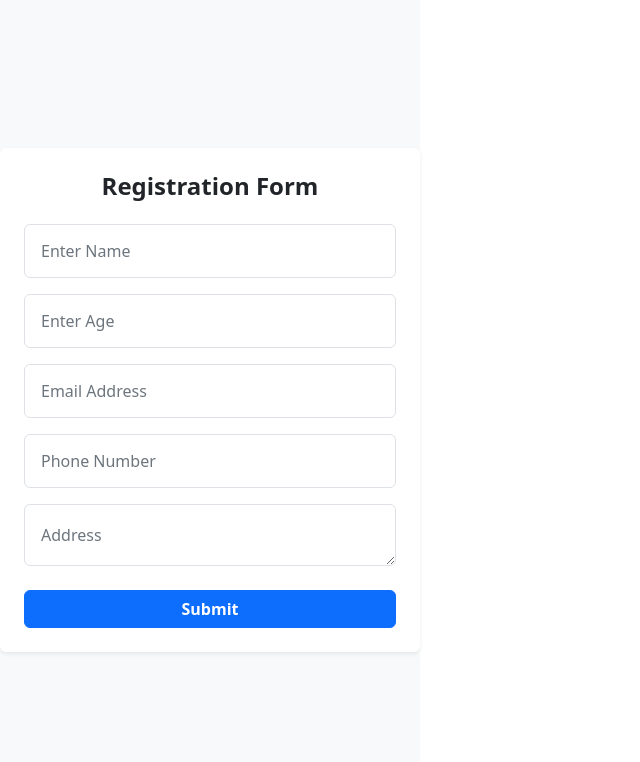
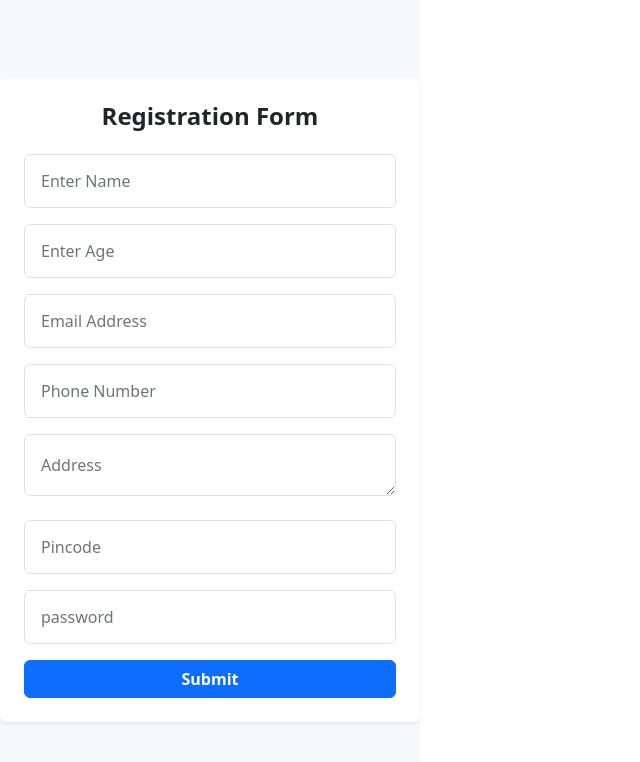
Before and after one commit to rohit-the-webdev/Internship_tasks, a React (Vite) app: page / in a window 1280 px wide. Shown: the top 762 px of the page, without its empty margins (0-640 px from the left). Built offline with nearby package versions, Linux system fonts and the light colour scheme.

Commit message:
changes: add curretnemail to hold new registered user's email in login page, on refresh input field gets cleared, 'if(){}' removes saved email from registered user for input field in login component

```diff
--- a/src/components/LoginForm.jsx
+++ b/src/components/LoginForm.jsx
@@ -1,8 +1,14 @@
 import React, {useState} from 'react'
 
 function LoginForm() {
-    const [email, setEmail] = useState(
-    localStorage.getItem("loginEmail") || "");
+    // const [email, setEmail] = useState(
+    // localStorage.getItem("loginEmail") || "");
+    const currentEmail = localStorage.getItem("loginEmail");
+    const [email, setEmail]=useState(currentEmail || "");
+
+    if(currentEmail){
+        localStorage.removeItem("loginEmail")
+    }
   return (
     <div className="d-flex justify-content-center align-items-center min-vh-100 bg-light">
       <form className="bg-white p-4 rounded shadow-sm">
@@ -15,8 +21,8 @@ function LoginForm() {
         </div>
 
         <div className="ipgroup mb-3">
-          <input type="text" className="form-control" required />
-          <label>Enter Age</label>
+          <input type='password' className="form-control" required />
+          <label>Enter password</label>
         </div>
 
         <button className="btn btn-primary w-100 fw-semibold">
--- a/src/components/RegistrationForm.jsx
+++ b/src/components/RegistrationForm.jsx
@@ -8,7 +8,8 @@ function RegistrationForm() {
     age: '',
     email: '',
     phoneNo: '',
-    address: ''
+    address: '',
+    pincode:''
   })
 
   const navigate = useNavigate();
@@ -68,6 +69,14 @@ function RegistrationForm() {
           <textarea type="text" name='address' className="form-control" onChange={handleChange} required />
           <label>Address</label>
         </div>
+        <div className="ipgroup mb-3">
+          <input type="text" name='pincode' className="form-control" onChange={handleChange} required />
+          <label>Pincode</label>
+        </div>
+        <div className="ipgroup mb-3">
+          <input type="password" name='phoneNo' className="form-control" onChange={handleChange} required />
+          <label>password</label>
+        </div>
 
         <button className="btn btn-primary w-100 fw-semibold">
           Submit
```
